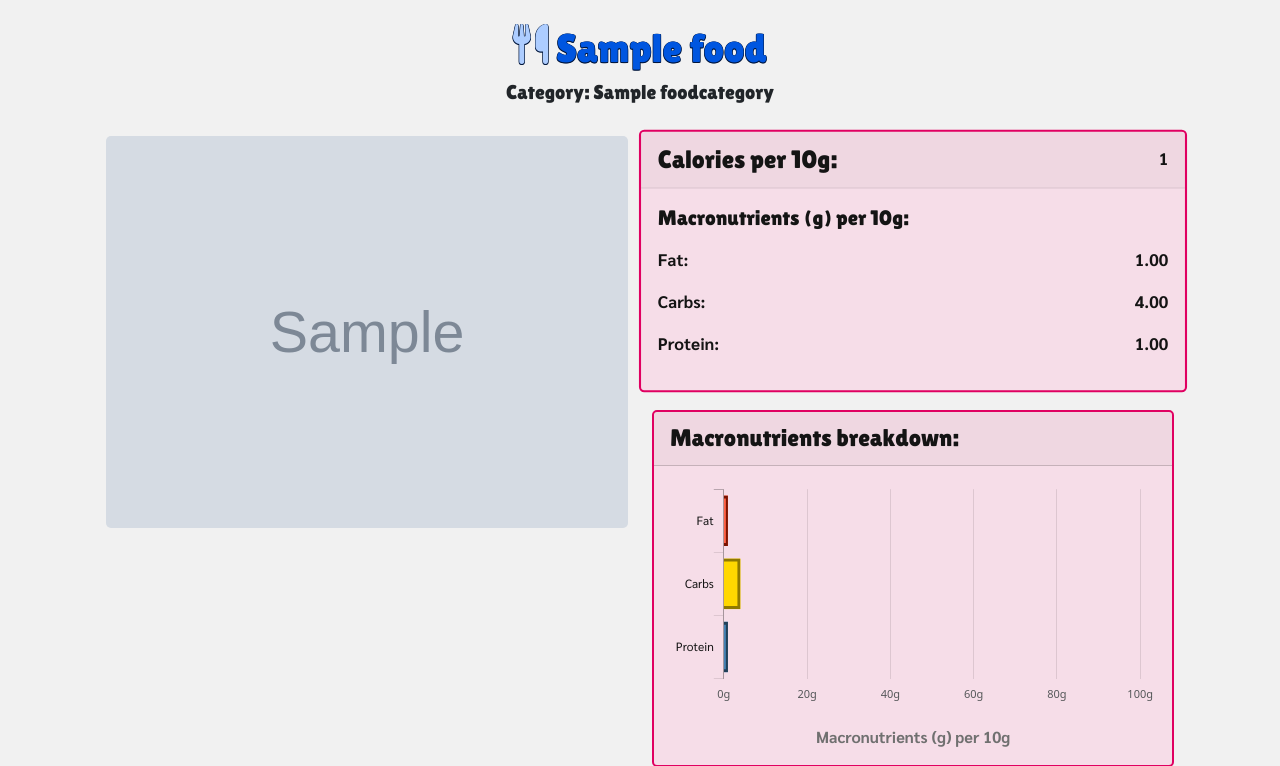
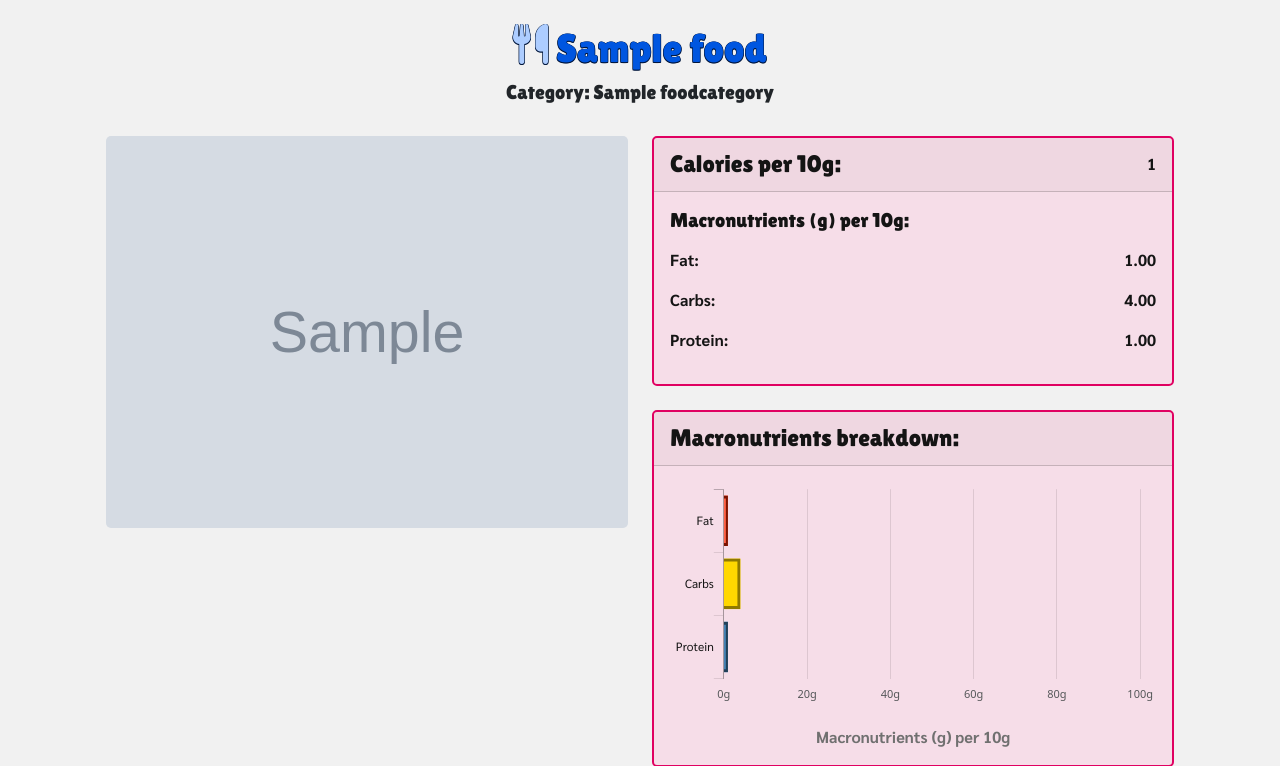
Before and after one commit to JamieBennett-Dev/Calorie-Tracker, a Django app: page /food/1 in a window 1280 px wide, with the pointer over the restyled element. Shown: the part 86-852 px from the top of the page. Run offline with Django 5.2, Linux system fonts and the light colour scheme; a user stored in the database is signed in; tables that the repository leaves empty hold one stand-in row (values such as "Sample post"); grey boxes marked "Sample" are stand-in pictures; some libraries are stand-ins or nearby versions.

Commit message:
tweaks to transform

```diff
--- a/static/css/style.css
+++ b/static/css/style.css
@@ -274,7 +274,6 @@ footer {
 #calories-per-100g-chart:hover {
     background-color: rgba(255,173,209, 0.3);
     border: 2px solid #E00061;
-    transform: scale(1.05);
 }
 
 #calories-per-h5 {
@@ -299,7 +298,6 @@ footer {
 #macronutrients-chart:hover {
     background-color: rgba(0, 86, 224, 0.2);
     border: 2px solid #0056E0;
-    transform: scale(1.05);
 }
 
 #chart-subtitle {
```
